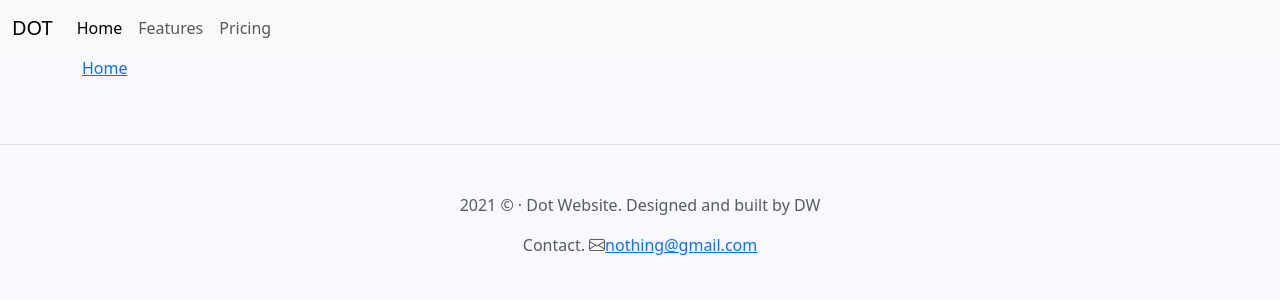
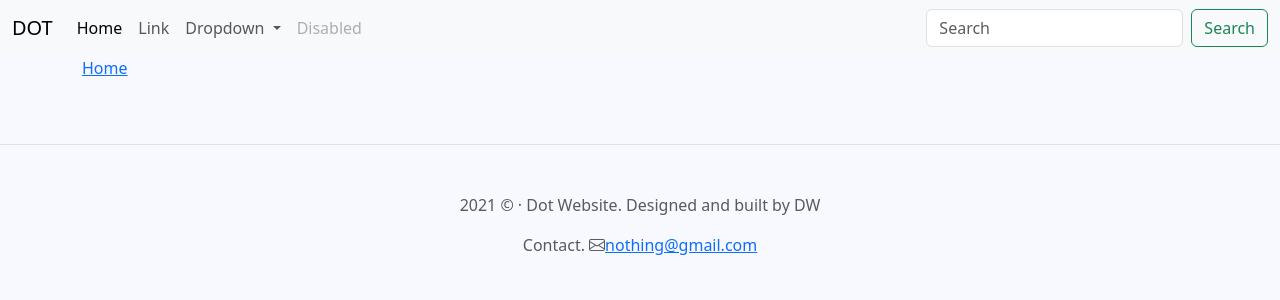
Before and after one commit to Maxium1997/Dot_Website, a Django app: page / in a window 1280 px wide. Shown: the top 300 px of the page. Run offline with Django 4.2, Linux system fonts and the light colour scheme; data that the repository does not hold is empty.

Commit message:
Improve the header link to make nav-bar work.

```diff
--- a/templates/head.html
+++ b/templates/head.html
@@ -1,9 +1,10 @@
 {% load static %}
 <head>
     <meta charset="UTF-8">
+    <meta name="viewport" content="width=device-width, initial-scale=1">
     <link href="https://cdn.jsdelivr.net/npm/bootstrap@5.3.2/dist/css/bootstrap.min.css" rel="stylesheet" integrity="sha384-T3c6CoIi6uLrA9TneNEoa7RxnatzjcDSCmG1MXxSR1GAsXEV/Dwwykc2MPK8M2HN" crossorigin="anonymous">
-    <link rel="stylesheet" href="https://cdn.jsdelivr.net/npm/bootstrap-icons@1.11.1/font/bootstrap-icons.css">
     <script src="https://cdn.jsdelivr.net/npm/bootstrap@5.3.2/dist/js/bootstrap.bundle.min.js" integrity="sha384-C6RzsynM9kWDrMNeT87bh95OGNyZPhcTNXj1NW7RuBCsyN/o0jlpcV8Qyq46cDfL" crossorigin="anonymous"></script>
     <script src="https://cdn.jsdelivr.net/npm/@popperjs/core@2.11.8/dist/umd/popper.min.js" integrity="sha384-I7E8VVD/ismYTF4hNIPjVp/Zjvgyol6VFvRkX/vR+Vc4jQkC+hVqc2pM8ODewa9r" crossorigin="anonymous"></script>
-    <script src="https://cdn.jsdelivr.net/npm/bootstrap@5.3.2/dist/js/bootstrap.min.js" integrity="sha384-BBtl+eGJRgqQAUMxJ7pMwbEyER4l1g+O15P+16Ep7Q9Q+zqX6gSbd85u4mG4QzX+" crossorigin="anonymous"></script>
+<!--    <script src="https://cdn.jsdelivr.net/npm/bootstrap@5.3.2/dist/js/bootstrap.min.js" integrity="sha384-BBtl+eGJRgqQAUMxJ7pMwbEyER4l1g+O15P+16Ep7Q9Q+zqX6gSbd85u4mG4QzX+" crossorigin="anonymous"></script>-->
+    <link rel="stylesheet" href="https://cdn.jsdelivr.net/npm/bootstrap-icons@1.11.1/font/bootstrap-icons.css">
 </head>
--- a/templates/header.html
+++ b/templates/header.html
@@ -3,22 +3,36 @@
     <nav class="navbar navbar-expand-lg bg-body-tertiary">
         <div class="container-fluid">
             <a class="navbar-brand" href="{% url 'index' %}">DOT</a>
-
-            <button class="navbar-toggler border-0" type="button" data-bs-toggle="collapse" data-bs-target="#navbarText" aria-controls="navbarText" aria-expanded="false" aria-label="Toggle navigation">
+            <button class="navbar-toggler border-0" type="button" data-bs-toggle="collapse" data-bs-target="#navbarSupportedContent" aria-controls="navbarSupportedContent" aria-expanded="false" aria-label="Toggle navigation">
                 <span class="bi bi-list-nested"></span>
             </button>
-            <div class="collapse navbar-collapse" id="navbarText">
+            <div class="collapse navbar-collapse" id="navbarSupportedContent">
                 <ul class="navbar-nav me-auto mb-2 mb-lg-0">
                     <li class="nav-item">
                         <a class="nav-link active" aria-current="page" href="#">Home</a>
                     </li>
                     <li class="nav-item">
-                        <a class="nav-link" href="#">Features</a>
+                        <a class="nav-link" href="#">Link</a>
+                    </li>
+                    <li class="nav-item dropdown">
+                        <a class="nav-link dropdown-toggle" href="#" role="button" data-bs-toggle="dropdown" aria-expanded="false">
+                        Dropdown
+                        </a>
+                        <ul class="dropdown-menu">
+                            <li><a class="dropdown-item" href="#">Action</a></li>
+                            <li><a class="dropdown-item" href="#">Another action</a></li>
+                            <li><hr class="dropdown-divider"></li>
+                            <li><a class="dropdown-item" href="#">Something else here</a></li>
+                        </ul>
                     </li>
                     <li class="nav-item">
-                        <a class="nav-link" href="#">Pricing</a>
+                        <a class="nav-link disabled" aria-disabled="true">Disabled</a>
                     </li>
                 </ul>
+                <form class="d-flex" role="search">
+                    <input class="form-control me-2" type="search" placeholder="Search" aria-label="Search">
+                    <button class="btn btn-outline-success" type="submit">Search</button>
+                </form>
             </div>
         </div>
     </nav>
```
